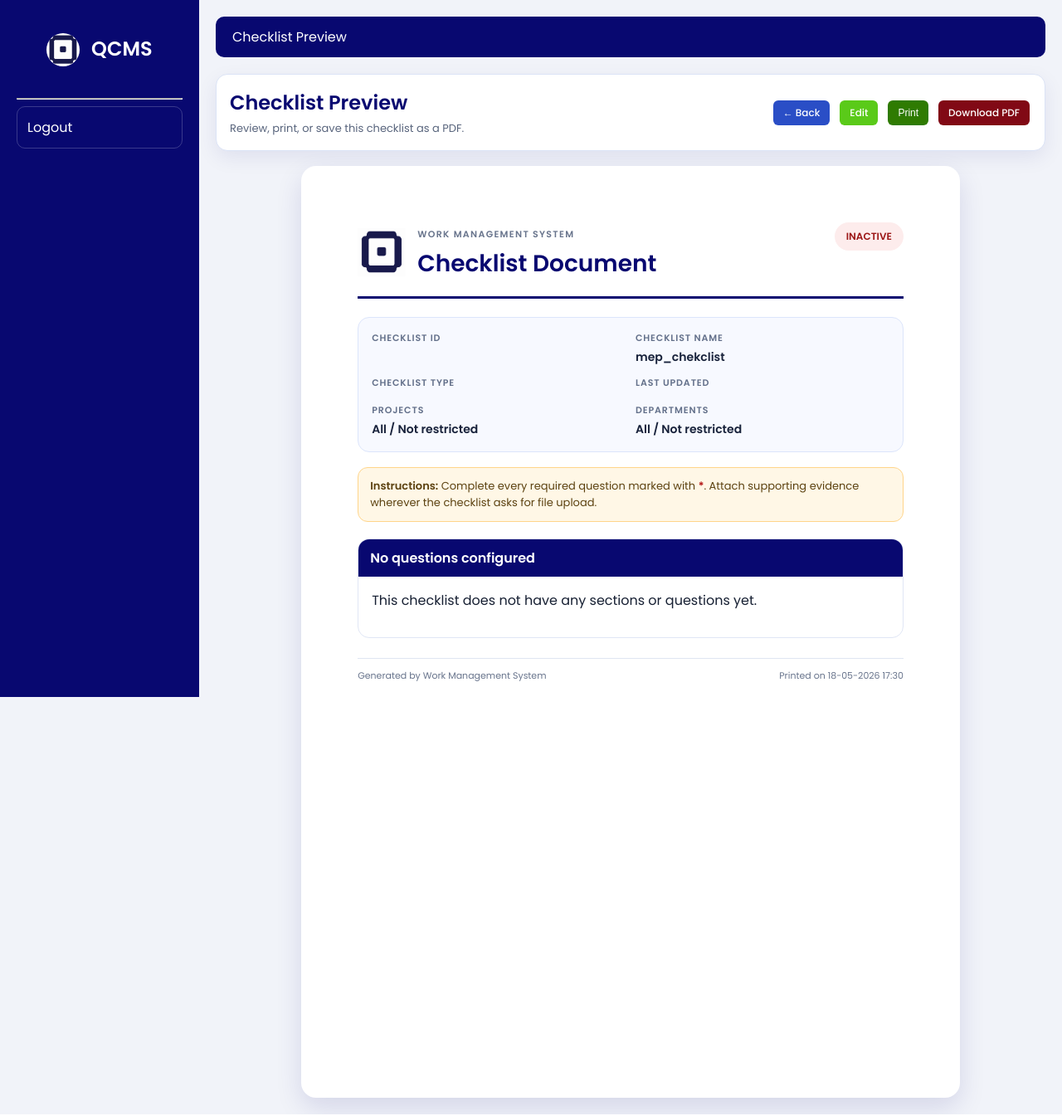
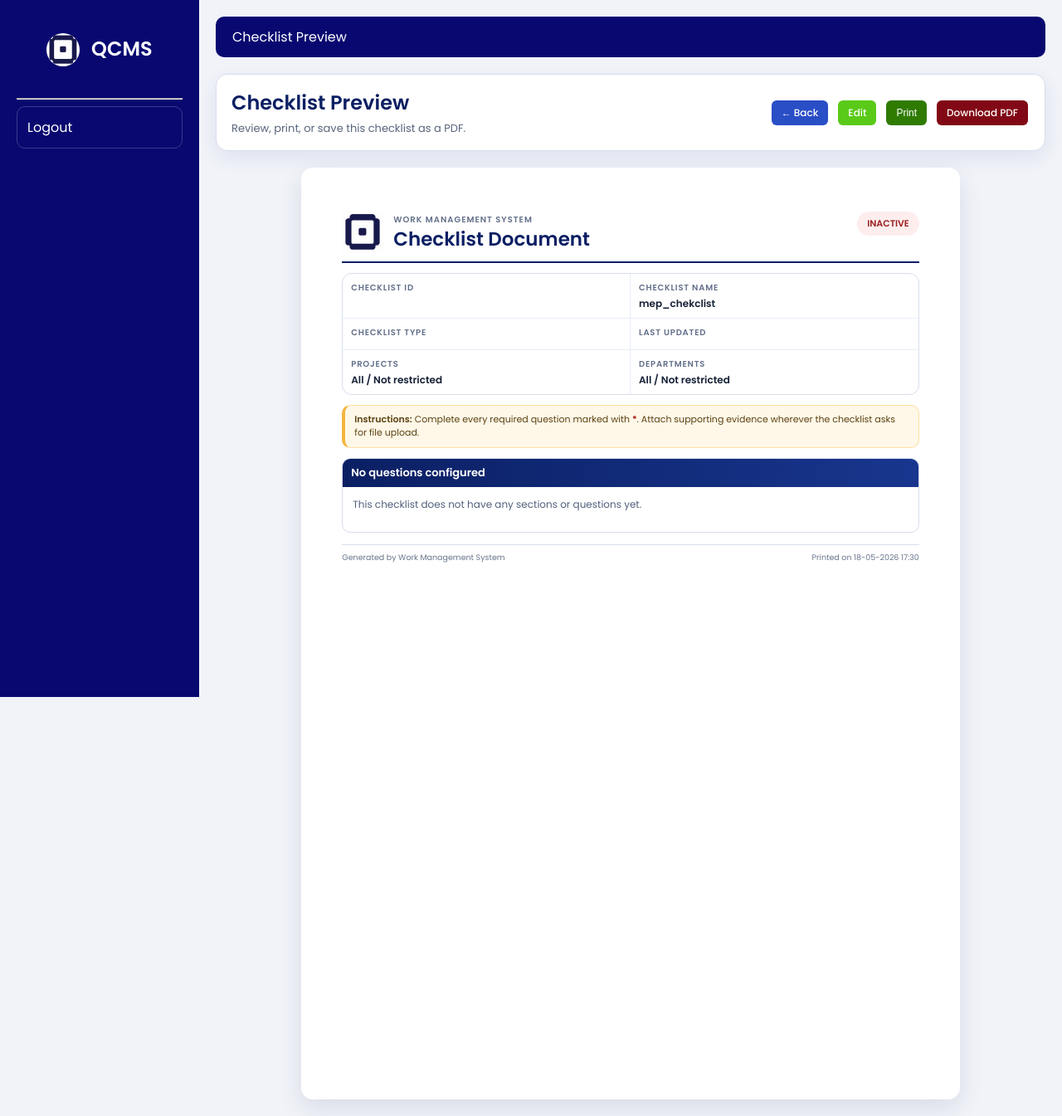
Before and after one commit to TheSyntaxWriter/QCMS, a Django app: template frontend/templates/admin_panel/checklist_view.html in a window 1280 px wide. Shown: the whole page at 83% size. Run offline with Django 5.2, Linux system fonts and the light colour scheme; the template is opened without the code that fills it: values that come from a table or form of the project are taken from there, others are empty; data comes from the database, SQL or seed files in the repository.

Commit message:
Redesign checklist PDF layout with dedicated print stylesheet

```diff
--- /dev/null
+++ b/frontend/static/admin_panel/checklist_pdf.css
@@ -0,0 +1,89 @@
+:root{
+  --qc-primary:#0b1f63;
+  --qc-primary-soft:#eef2ff;
+  --qc-text:#1f2a44;
+  --qc-muted:#63708a;
+  --qc-line:#d8deec;
+  --qc-surface:#ffffff;
+  --qc-field:#f7f9ff;
+  --qc-success:#0f6d3d;
+  --qc-success-bg:#e8f7ef;
+  --qc-danger:#9b1f1f;
+  --qc-danger-bg:#fdeeed;
+}
+
+.pdf-mode .content{margin-left:0;padding:0;background:#eef2f8;}
+.checklist-view-shell{max-width:1140px;margin:0 auto;}
+.pdf-mode .checklist-view-shell{max-width:none;}
+.preview-toolbar{display:flex;justify-content:space-between;gap:16px;align-items:center;margin-bottom:20px;background:#fff;border:1px solid var(--qc-line);border-radius:14px;padding:16px 18px;box-shadow:0 8px 24px rgba(8,8,112,.08);}
+.preview-toolbar h2{margin:0;color:var(--qc-primary);}
+.preview-toolbar p{margin:4px 0 0;color:#59657d;font-size:13px;}
+.preview-actions{display:flex;flex-wrap:wrap;gap:8px;justify-content:flex-end;}
+.preview-actions a{text-decoration:none;}
+
+.pdf-page{position:relative;background:var(--qc-surface);color:var(--qc-text);border-radius:14px;padding:14mm 13mm 12mm;box-shadow:0 10px 30px rgba(10,22,70,.10);box-sizing:border-box;width:210mm;max-width:100%;min-height:297mm;margin:0 auto;}
+.pdf-mode .pdf-page{border-radius:0;box-shadow:none;}
+
+.pdf-header{display:grid;grid-template-columns:minmax(0,1fr) auto;gap:12px;align-items:start;border-bottom:2px solid var(--qc-primary);padding-bottom:10px;margin-bottom:12px;}
+.brand-block{display:flex;gap:12px;align-items:center;min-width:0;}
+.brand-logo{display:block;width:50px;height:50px;object-fit:contain;flex:0 0 50px;}
+.eyebrow{text-transform:uppercase;letter-spacing:.10em;color:var(--qc-muted);font-size:10px;font-weight:700;display:block;}
+.pdf-header h1{margin:2px 0 0;color:var(--qc-primary);font-size:23px;line-height:1.18;}
+.status-pill{padding:6px 12px;border-radius:999px;font-size:11px;font-weight:700;text-transform:uppercase;white-space:nowrap;}
+.status-pill.active{background:var(--qc-success-bg);color:var(--qc-success);}
+.status-pill.inactive{background:var(--qc-danger-bg);color:var(--qc-danger);}
+
+.summary-card{display:grid;grid-template-columns:repeat(2,minmax(0,1fr));gap:0;border:1px solid var(--qc-line);border-radius:12px;overflow:hidden;margin-bottom:12px;}
+.summary-card div{display:grid;gap:3px;padding:9px 10px;border-bottom:1px solid #e8ecf6;}
+.summary-card div:nth-last-child(-n+2){border-bottom:none;}
+.summary-card div:nth-child(odd){border-right:1px solid #e8ecf6;}
+.summary-card span{font-size:10px;color:var(--qc-muted);text-transform:uppercase;letter-spacing:.08em;font-weight:700;}
+.summary-card strong{font-size:12px;color:#172238;line-height:1.35;}
+
+.document-note{background:#fff8e8;border:1px solid #ffdf9f;border-left:4px solid #f4b63f;border-radius:10px;padding:9px 11px;margin-bottom:12px;color:#5c4210;font-size:11px;line-height:1.45;}
+.required-star{color:#b31313;font-weight:800;}
+.sections-list{display:grid;gap:10px;}
+.pdf-section{break-inside:avoid-page;border:1px solid var(--qc-line);border-radius:10px;overflow:hidden;background:#fff;}
+.pdf-section h2{margin:0;background:linear-gradient(90deg,#0b1f63,#18368e);color:#fff;padding:7px 10px;font-size:13px;display:flex;gap:8px;align-items:center;}
+.pdf-section h2 span{background:rgba(255,255,255,.18);border-radius:999px;padding:2px 8px;font-size:10px;text-transform:uppercase;}
+
+.pdf-question{padding:9px 10px;border-bottom:1px solid #eef2fa;break-inside:avoid-page;}
+.pdf-question:last-child{border-bottom:none;}
+.question-title{display:flex;gap:6px;align-items:flex-start;color:#172033;font-size:12px;line-height:1.4;}
+.question-meta{margin-top:2px;color:#6b7791;font-size:9.5px;text-transform:uppercase;letter-spacing:.06em;font-weight:700;}
+.answer-control{display:flex;gap:10px;flex-wrap:wrap;margin-top:7px;align-items:center;}
+.answer-control label{display:inline-flex;gap:6px;align-items:center;font-size:11px;color:#27324a;line-height:1.35;}
+.answer-line{height:22px;min-width:320px;border-bottom:1px solid #8696b5;}
+.answer-box{border:1px solid #aebad1;border-radius:7px;width:100%;height:50px;background:var(--qc-field);}
+.answer-box.large{height:72px;}
+.radio-dot{width:11px;height:11px;border:1px solid #344466;border-radius:50%;display:inline-block;}
+.check-box{width:11px;height:11px;border:1px solid #344466;border-radius:2px;display:inline-block;}
+.dropdown-box,.attachment-box,.date-box{border:1px solid #aebad1;border-radius:7px;padding:7px 10px;min-width:250px;background:var(--qc-field);color:#46546d;font-size:10.5px;}
+
+.pdf-footer{display:flex;justify-content:space-between;gap:12px;border-top:1px solid var(--qc-line);margin-top:14px;padding-top:8px;color:#68748c;font-size:9.5px;}
+.empty-state{padding-bottom:12px;}
+.empty-state p{padding:0 12px;font-size:12px;color:#51607b;}
+
+@media (max-width: 900px){
+  .preview-toolbar,.pdf-header,.pdf-footer{flex-direction:column;align-items:flex-start}
+  .summary-card{grid-template-columns:1fr}
+  .summary-card div{border-right:none!important}
+  .pdf-page{padding:20px}
+  .answer-line{min-width:180px}
+}
+
+@page{
+  size:A4;
+  margin:9mm;
+  @bottom-right{content:"Page " counter(page) " of " counter(pages);font-size:8.5px;color:#68748c;}
+  @bottom-left{content:"QCMS · Work Management System";font-size:8.5px;color:#68748c;}
+}
+
+@media print{
+  html,body{background:#fff!important;-webkit-print-color-adjust:exact;print-color-adjust:exact;}
+  .sidebar,.topbar,.no-print{display:none!important;}
+  .content{margin-left:0!important;padding:0!important;}
+  .checklist-view-shell{max-width:none;margin:0;}
+  .pdf-page{box-shadow:none!important;border-radius:0!important;padding:0!important;width:192mm!important;max-width:192mm!important;min-height:auto!important;margin:0 auto!important;}
+  .pdf-section,.pdf-question{break-inside:avoid-page;page-break-inside:avoid;}
+}
--- a/frontend/templates/admin_panel/checklist_view.html
+++ b/frontend/templates/admin_panel/checklist_view.html
@@ -8,6 +8,7 @@
 {% block content %}
 <link rel="stylesheet" href="{% static 'admin_panel/checklist_response.css' %}" />
 <link rel="stylesheet" href="{% static 'admin_users/admin_users.css' %}" />
+<link rel="stylesheet" href="{% static 'admin_panel/checklist_pdf.css' %}" />
 
 <div class="checklist-view-shell {% if pdf_mode %}pdf-mode{% endif %}">
   <div class="preview-toolbar no-print">
@@ -118,62 +119,7 @@
   </article>
 </div>
 
-<style>
-  .pdf-mode .content{margin-left:0;padding:0;background:#eef2f8;}
-  .checklist-view-shell{max-width:1120px;margin:0 auto;}
-  .pdf-mode .checklist-view-shell{max-width:none;}
-  .preview-toolbar{display:flex;justify-content:space-between;gap:16px;align-items:center;margin-bottom:18px;background:#fff;border:1px solid #dbe3f6;border-radius:14px;padding:16px;box-shadow:0 8px 24px rgba(8,8,112,.08);}
-  .preview-toolbar h2{margin:0;color:#080870;}
-  .preview-toolbar p{margin:4px 0 0;color:#59657d;font-size:13px;}
-  .preview-actions{display:flex;flex-wrap:wrap;gap:8px;justify-content:flex-end;}
-  .preview-actions a{text-decoration:none;}
-  .pdf-page{background:#fff;color:#172033;border-radius:18px;padding:18mm;box-shadow:0 12px 32px rgba(8,8,112,.12);box-sizing:border-box;width:210mm;max-width:100%;min-height:297mm;margin:0 auto;}
-  .pdf-mode .pdf-page{border-radius:0;box-shadow:none;}
-  .pdf-header{display:flex;justify-content:space-between;align-items:flex-start;border-bottom:3px solid #080870;padding-bottom:18px;margin-bottom:22px;}
-  .brand-block{display:flex;gap:14px;align-items:center;}
-  .brand-logo{display:block;width:58px;height:58px;object-fit:contain;flex:0 0 58px;}
-  .eyebrow{text-transform:uppercase;letter-spacing:.12em;color:#68748c;font-size:11px;font-weight:700;}
-  .pdf-header h1{margin:4px 0 0;color:#080870;font-size:28px;}
-  .status-pill{padding:8px 14px;border-radius:999px;font-size:12px;font-weight:700;text-transform:uppercase;}
-  .status-pill.active{background:#e6f7ed;color:#087333;}
-  .status-pill.inactive{background:#fdecec;color:#9c1717;}
-  .summary-card{display:grid;grid-template-columns:repeat(2,minmax(0,1fr));gap:12px;background:#f7f9ff;border:1px solid #dce5fb;border-radius:14px;padding:16px;margin-bottom:18px;}
-  .summary-card div{display:grid;gap:4px;}
-  .summary-card span{font-size:11px;color:#63708a;text-transform:uppercase;letter-spacing:.08em;font-weight:700;}
-  .summary-card strong{font-size:14px;color:#18223b;}
-  .document-note{background:#fff7e6;border:1px solid #ffd58a;border-radius:12px;padding:12px 14px;margin-bottom:20px;color:#5c4210;font-size:13px;}
-  .required-star{color:#b31313;font-weight:800;}
-  .sections-list{display:grid;gap:18px;}
-  .pdf-section{break-inside:avoid;border:1px solid #e0e6f5;border-radius:14px;overflow:hidden;}
-  .pdf-section h2{margin:0;background:#080870;color:#fff;padding:10px 14px;font-size:16px;display:flex;gap:10px;align-items:center;}
-  .pdf-section h2 span{background:rgba(255,255,255,.16);border-radius:999px;padding:4px 10px;font-size:12px;text-transform:uppercase;}
-  .pdf-question{padding:11px 14px;border-bottom:1px solid #edf1f8;}
-  .pdf-question:last-child{border-bottom:none;}
-  .question-title{display:flex;gap:6px;align-items:flex-start;color:#172033;font-size:14px;}
-  .question-meta{margin-top:4px;color:#68748c;font-size:11px;text-transform:uppercase;letter-spacing:.06em;font-weight:700;}
-  .answer-control{display:flex;gap:14px;flex-wrap:wrap;margin-top:10px;align-items:center;}
-  .answer-control label{display:inline-flex;gap:6px;align-items:center;font-size:13px;color:#27324a;}
-  .answer-line{height:28px;min-width:280px;border-bottom:1.5px solid #99a6bf;}
-  .answer-box{border:1.5px solid #b9c3d8;border-radius:8px;width:100%;height:58px;background:#fbfcff;}
-  .answer-box.large{height:92px;}
-  .radio-dot{width:13px;height:13px;border:1.5px solid #344466;border-radius:50%;display:inline-block;}
-  .check-box{width:13px;height:13px;border:1.5px solid #344466;border-radius:3px;display:inline-block;}
-  .dropdown-box,.attachment-box,.date-box{border:1.5px solid #b9c3d8;border-radius:8px;padding:9px 12px;min-width:240px;background:#fbfcff;color:#4f5d75;}
-  .pdf-footer{display:flex;justify-content:space-between;gap:12px;border-top:1px solid #dfe5f2;margin-top:24px;padding-top:12px;color:#68748c;font-size:11px;}
-  .empty-state{padding-bottom:16px;}
-  .empty-state p{padding:0 16px;}
-  @media (max-width:900px){.preview-toolbar,.pdf-header,.pdf-footer{flex-direction:column;align-items:flex-start}.summary-card{grid-template-columns:1fr}.pdf-page{padding:20px}.answer-line{min-width:180px}}
-  @page{size:A4;margin:10mm;@bottom-right{content:"Page " counter(page) " of " counter(pages);font-size:9px;color:#68748c;}@bottom-left{content:"Work Management System";font-size:9px;color:#68748c;}}
-  @media print{
-    body{background:#fff!important;}
-    .sidebar,.topbar,.no-print{display:none!important;}
-    .content{margin-left:0!important;padding:0!important;}
-    .checklist-view-shell{max-width:none;margin:0;}
-    .pdf-page{box-shadow:none!important;border-radius:0!important;padding:0!important;width:190mm!important;max-width:190mm!important;min-height:auto!important;margin:0 auto!important;}
-    .pdf-section{break-inside:avoid;page-break-inside:avoid;}
-    .pdf-question{break-inside:avoid;page-break-inside:avoid;}
-  }
-</style>
+
 {% if auto_print %}
 <script>
   window.addEventListener('load', () => window.print());
```
Also changed, not shown: backend/views/admin.py (+20 -65 lines), frontend/templates/admin_panel/checklist_create.html (+19 -3 lines).
